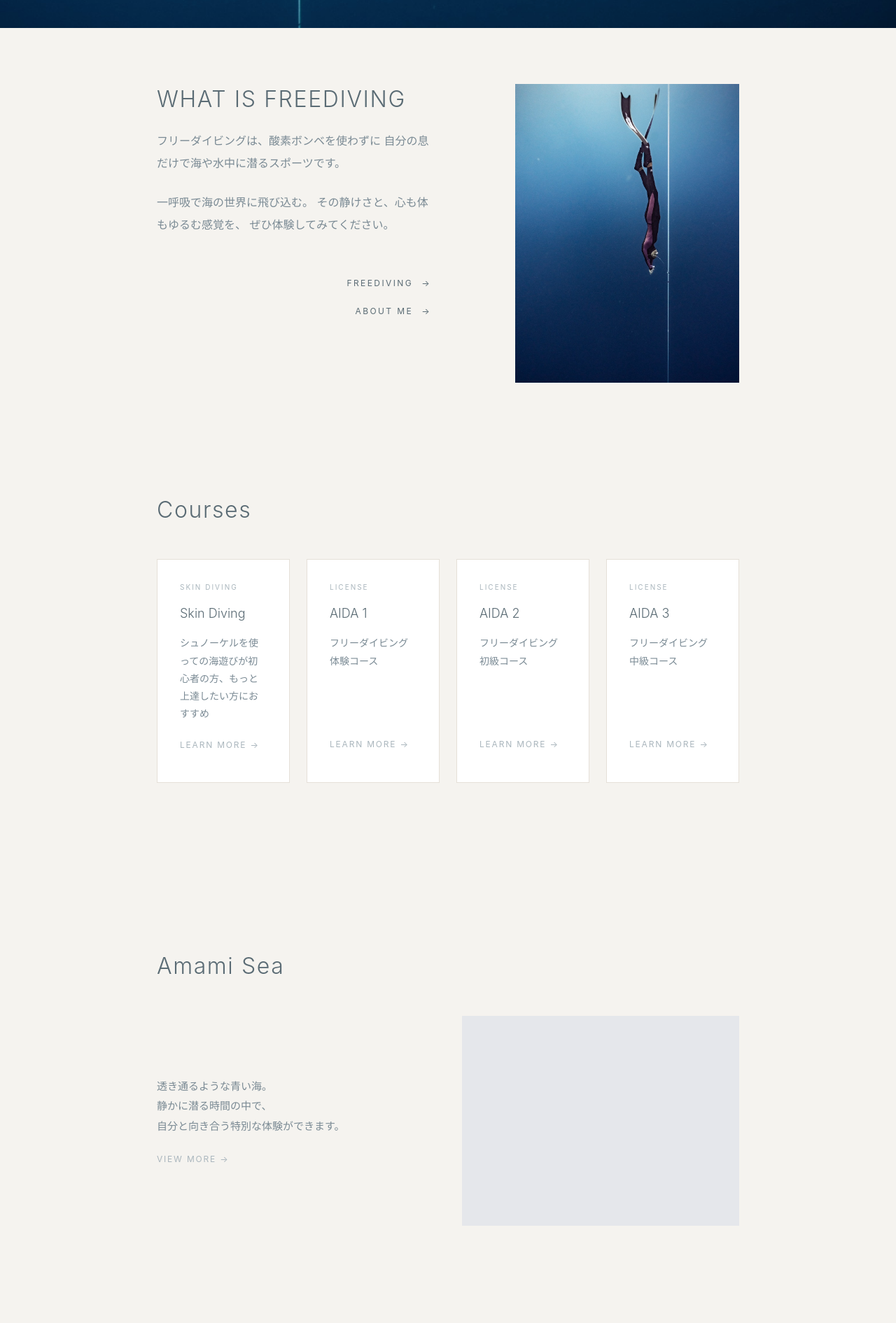
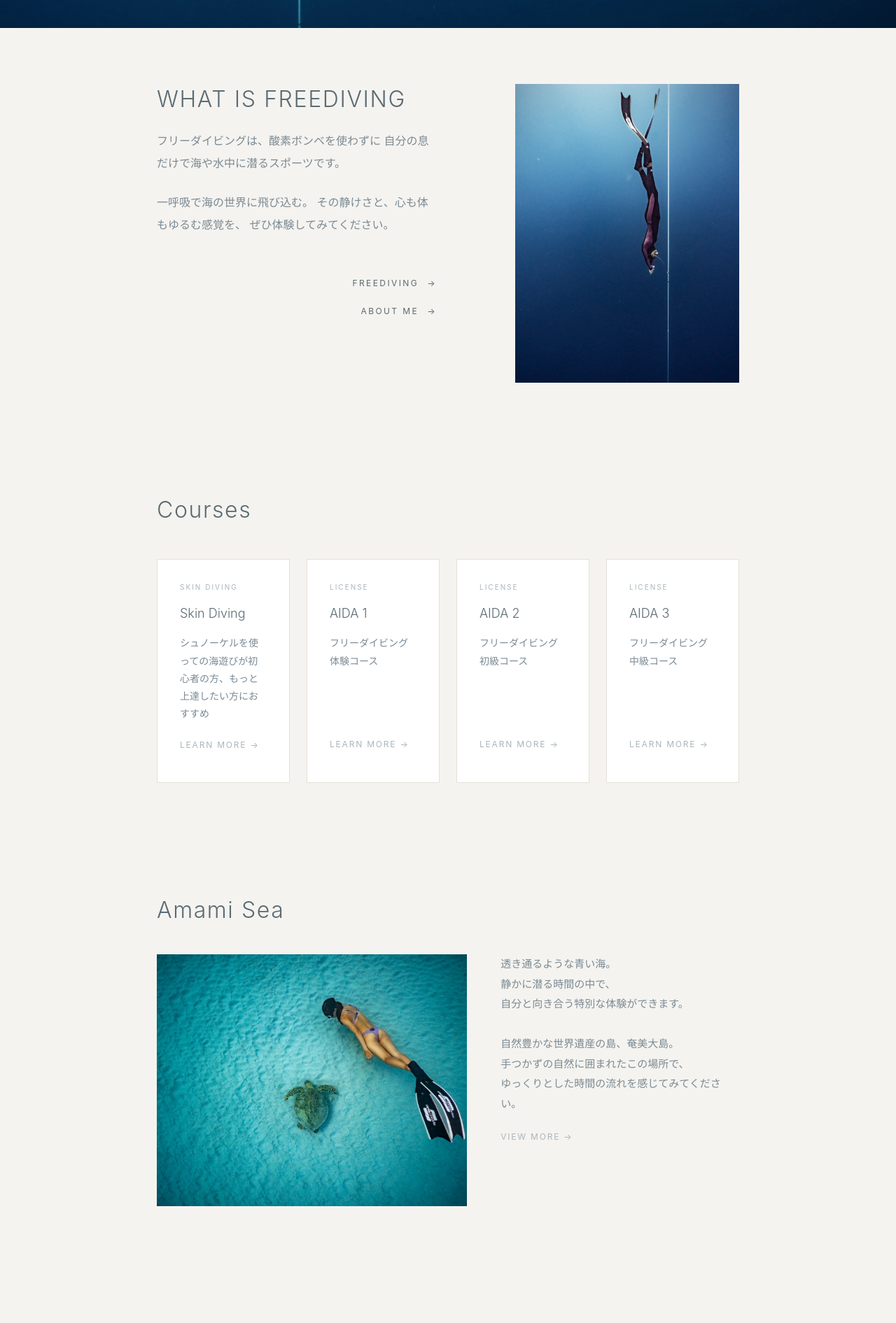
Before and after one commit to ikucha-portfolio/freediving-site, a React (Vite) app: page / in a window 1280 px wide. Shown: the part 760-2651 px from the top of the page at 70% size. Built offline with nearby package versions, Linux system fonts and the light colour scheme.

Commit message:
feat:Amami seaセクションの画像と文章の調整

```diff
--- a/src/components/layout/Section.jsx
+++ b/src/components/layout/Section.jsx
@@ -6,7 +6,7 @@ export default function Section({ children, variant = "default", className = ""
   } else if (variant === "large") {
     padding = "py-48";
   } else {
-    padding = "py-40";
+    padding = "py-16 md:py-20"; // ←ここ変更
   }
 
   return (
--- a/src/components/layout/TwoColumn.jsx
+++ b/src/components/layout/TwoColumn.jsx
@@ -1,9 +1,8 @@
 const TwoColumn = ({ children, variant = "default" }) => {
   const style =
-    variant === "compact"
-      ? "gap-12 items-start"
-      : "gap-24 items-start";
-
+  variant === "compact"
+    ? "gap-6 md:gap-8 items-start"
+    : "gap-12 md:gap-16 items-start";
   return (
     <div className={`grid md:grid-cols-2 ${style}`}>
       {children}
--- a/src/pages/Home.jsx
+++ b/src/pages/Home.jsx
@@ -168,30 +168,45 @@ export default function Home() {
 
         </Container>
       </Section>
-
 {/* Amami */}
 <Section>
   <Container>
 
-          <div className="mb-12">
+    {/* タイトル */}
+    <div className="mb-10">
       <TitleBlock>Amami Sea</TitleBlock>
     </div>
 
-          <div className="grid md:grid-cols-2 gap-10 items-center">
+    {/* コンテンツ */}
+    <div className="grid md:grid-cols-[1.3fr_1fr] items-start gap-8 md:gap-12">
 
-            <div className="space-y-6">
+  {/* 左：画像 */}
+  <div>
+    <img
+      src="/images/Amami sea.jpeg"
+      alt="Amami Sea"
+      className="w-full h-[360px] object-cover"
+    />
+  </div>
+
+  {/* 右：テキスト */}
+  <div className="max-w-[420px]">
+
     <p className="text-[15px] text-[#7a8a94] leading-[1.9]">
   透き通るような青い海。<br />
   静かに潜る時間の中で、<br />
-                自分と向き合う特別な体験ができます。
+  自分と向き合う特別な体験ができます。<br />
+  <br />
+  自然豊かな世界遺産の島、奄美大島。<br />
+  手つかずの自然に囲まれたこの場所で、<br />
+  ゆっくりとした時間の流れを感じてみてください。
 </p>
 
-              <div className="text-[12px] text-[#aab6bd] tracking-[0.15em]">
+    <div className="mt-6 text-[12px] text-[#aab6bd] tracking-[0.15em]">
       VIEW MORE →
     </div>
+
       </div>
-
-            <div className="w-full h-[300px] bg-gray-200" />
 
     </div>
 
```
Also changed, not shown: public/images/Amami sea.jpeg (added). Lines whose indentation alone changed are shown as unchanged.
